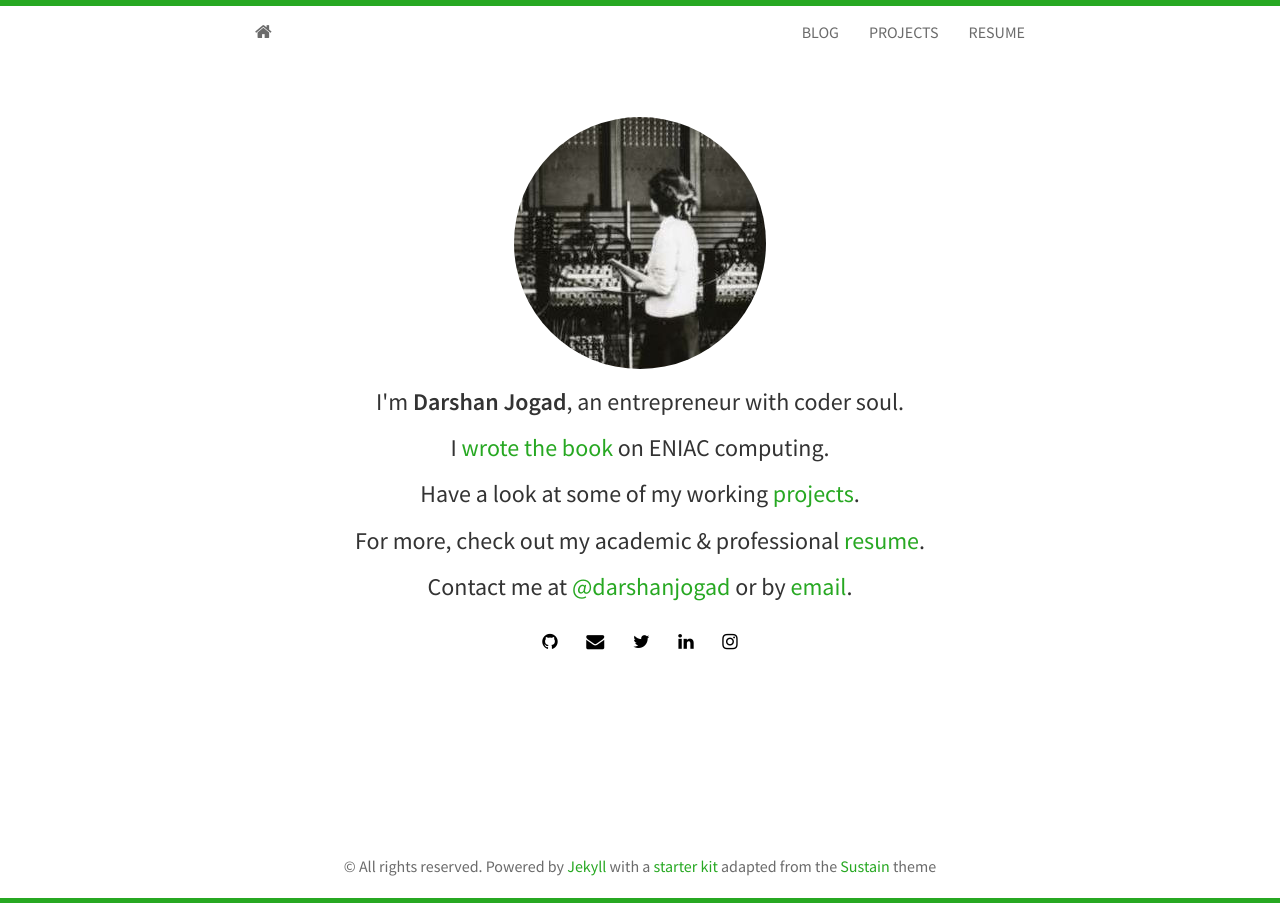
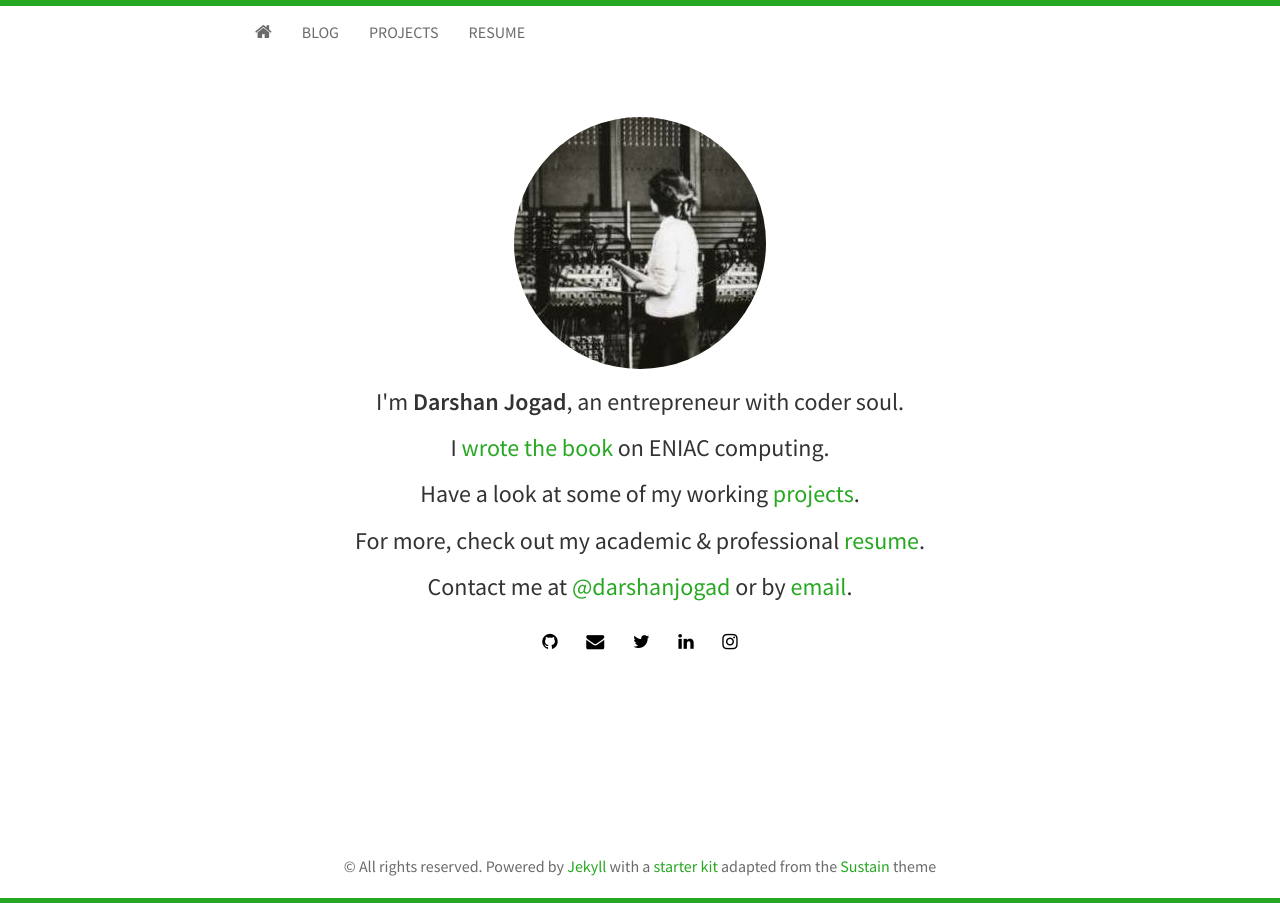
Before and after one commit to dmjogad/dmjogad.github.io, a Jekyll site: the page built from index.html, in a window 1280 px wide. Built offline with Jekyll 4.4.1, drawn with Linux system fonts in a browser that asks for light colours; nearby versions of some CDN libraries.

Commit message:
header modified

```diff
--- a/_includes/header.html
+++ b/_includes/header.html
@@ -4,7 +4,7 @@
       <a class="navbar-brand" href="/"><i class="fa fa-home"></i></a>
     </div>
     <div id="navbar">
-      <ul class="nav navbar-nav navbar-right">
+      <ul class="nav navbar-nav navbar-bottom">
         <li><a href="/blog/">Blog</a></li>
         <li><a href="/projects/">Projects</a></li>
         <li><a href="{{ site.resume }}">Resume</a></li>
```
